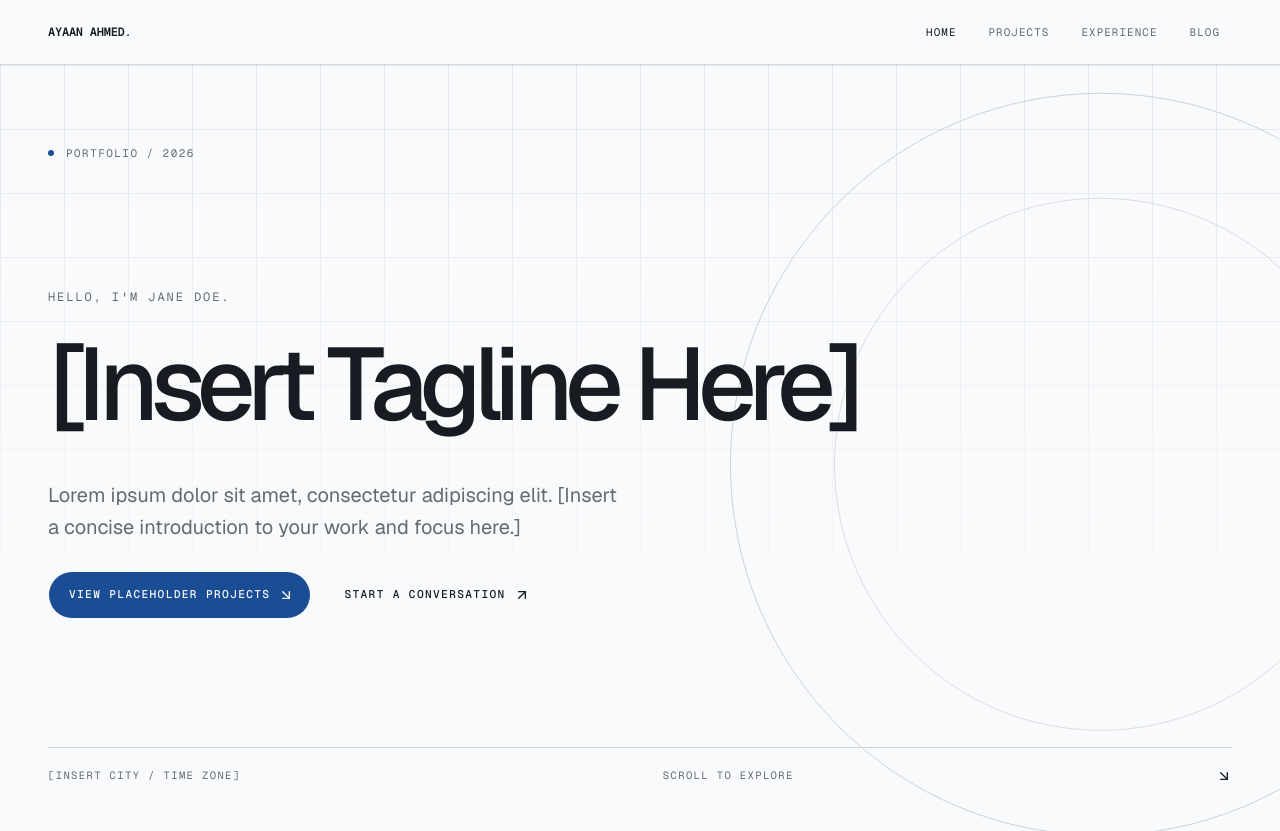
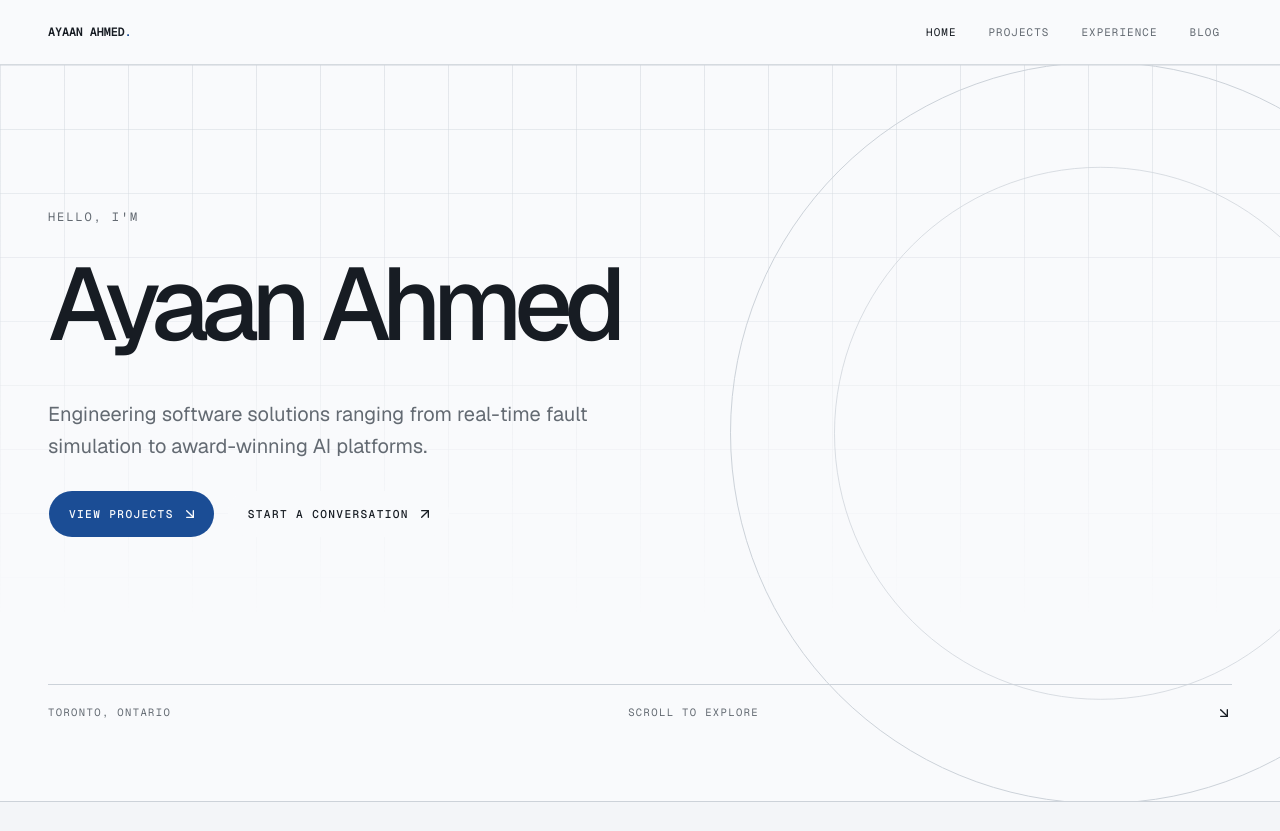
Before and after one commit to ayaanahmed05/portfolio-v2, a Next.js app: page / in a window 1280 px wide. Shown: the top 831 px of the page. Built offline with nearby package versions, Linux system fonts and the light colour scheme.

Commit message:
Filled in Home Page Content

```diff
--- a/src/app/page.tsx
+++ b/src/app/page.tsx
@@ -9,29 +9,29 @@ export default function Home() {
       <div aria-hidden="true" className="site-grid pointer-events-none absolute inset-0 -z-10" />
       <div aria-hidden="true" className="hero-orbit pointer-events-none absolute -right-48 top-1/2 -z-10 size-[min(58vw,54rem)] -translate-y-1/2 rounded-full border border-border" />
       <div className="mx-auto flex w-full max-w-[88rem] flex-col justify-between gap-16 px-5 py-12 sm:px-8 sm:py-16 lg:px-12 lg:py-20">
-        <div className="flex items-center gap-3 font-mono text-[0.68rem] uppercase tracking-[0.14em] text-muted-foreground">
+        {/* <div className="flex items-center gap-3 font-mono text-[0.68rem] uppercase tracking-[0.14em] text-muted-foreground">
           <span className="size-1.5 rounded-full bg-primary" />
           <span>Portfolio / 2026</span>
-        </div>
+        </div> */}
 
         <div className="relative max-w-5xl py-10 lg:py-16">
           <p className="mb-6 font-mono text-xs uppercase tracking-[0.16em] text-muted-foreground sm:mb-8">
-            Hello, I&apos;m Jane Doe.
+            Hello, I&apos;m
           </p>
           <h1 className="max-w-5xl text-balance text-[clamp(3.5rem,8vw,8rem)] font-medium leading-[0.91] tracking-[-0.075em] text-foreground">
-            [Insert Tagline Here]
+            Ayaan Ahmed
           </h1>
           <div className="mt-10 flex max-w-xl flex-col gap-7 sm:mt-12">
             <p className="text-pretty text-lg leading-8 text-muted-foreground sm:text-xl">
-              Lorem ipsum dolor sit amet, consectetur adipiscing elit. [Insert a concise introduction to your work and focus here.]
+              Engineering software solutions ranging from real-time fault simulation to award-winning AI platforms.
             </p>
             <div className="flex flex-wrap items-center gap-3">
               <Link href="/projects" className={buttonVariants({ size: "lg" })}>
-                View placeholder projects
+                View projects
                 <ArrowDownRight data-icon="inline-end" />
               </Link>
               <a
-                href="mailto:hello@example.com?subject=Portfolio%20inquiry"
+                href="mailto:ayaan.ahmed@ontariotechu.net?subject=Portfolio%20inquiry"
                 className={buttonVariants({ variant: "outline", size: "lg" })}
               >
                 Start a conversation
@@ -42,7 +42,7 @@ export default function Home() {
         </div>
 
         <div className="flex items-end justify-between gap-6 border-t border-border pt-5 font-mono text-[0.66rem] uppercase tracking-[0.13em] text-muted-foreground">
-          <span>[Insert city / time zone]</span>
+          <span>Toronto, Ontario</span>
           <span className="hidden sm:inline">Scroll to explore</span>
           <ArrowDownRight aria-hidden="true" className="size-4 text-foreground" />
         </div>
```
